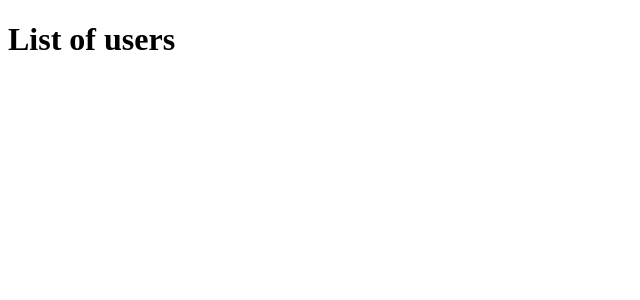
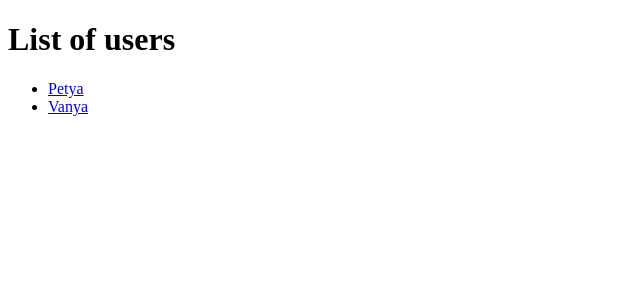
Before and after one commit to Nexoroshii/next-app, a Next.js app: page /users in a window 1280 px wide. Shown: the top 300 px of the page, without its empty margins (0-640 px from the left). Built offline with nearby package versions, Linux system fonts and the light colour scheme.

Commit message:
add users list

```diff
--- a/pages/users.js
+++ b/pages/users.js
@@ -1,7 +1,23 @@
+import Link from 'next/link';
+import { useState } from 'react';
+
 const users = () => {
+    const [users, setUsers] = useState([
+        { id: 1, name: 'Petya' },
+        { id: 2, name: 'Vanya' },
+    ]);
     return (
         <div>
             <h1>List of users</h1>
+            <ul>
+                {users.map((user) => (
+                    <li key={user.id}>
+                        <Link legacyBehavior href={`/users/${user.id}`}>
+                            <a>{user.name}</a>
+                        </Link>
+                    </li>
+                ))}
+            </ul>
         </div>
     );
 };
--- /dev/null
+++ b/pages/users/[id].js
@@ -0,0 +1,3 @@
+export default function () {
+    return <div>User</div>;
+}
```
Also changed, not shown: pages/index.js (+24 -0 lines), 1 other file (tests, documents, lock files or other folders).
